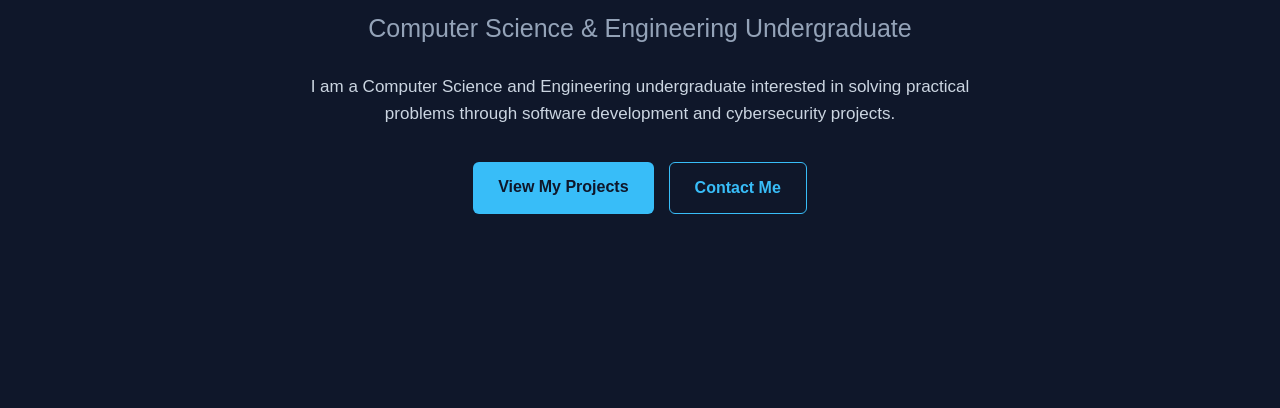
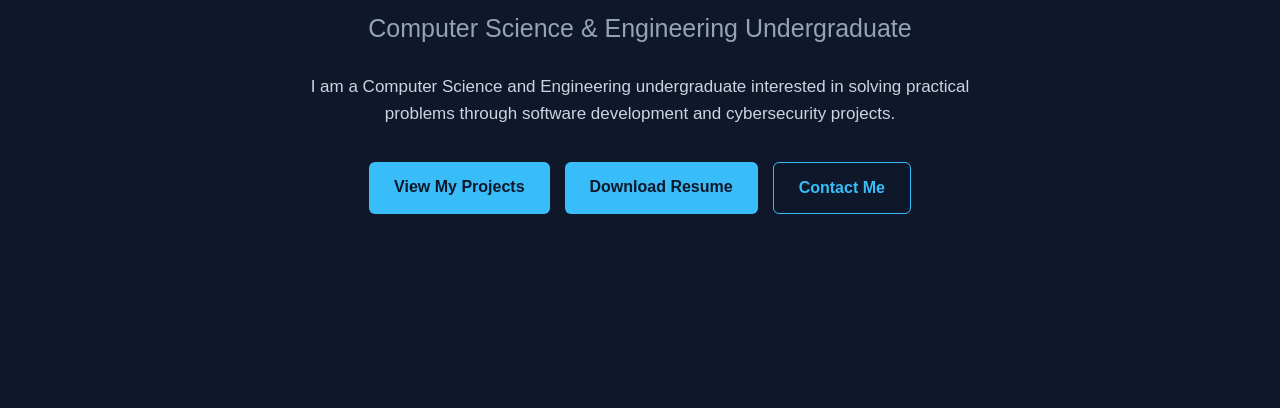
Before and after one commit to keerthisrigedda08/keerthi-portfolio, a plain HTML site: page index.html in a window 1280 px wide. Shown: the part 392-800 px from the top of the page. Drawn offline with Linux system fonts and the light colour scheme.

Commit message:
Add resume download button

```diff
--- a/index.html
+++ b/index.html
@@ -44,13 +44,21 @@
                 development and cybersecurity projects.
             </p>
 
-            <div class="buttons">
-                <a href="#projects" class="btn">View My Projects</a>
+           <div class="buttons">
 
-                <a href="#contact" class="btn secondary">
-                    Contact Me
-                </a>
-            </div>
+    <a href="#projects" class="btn">
+        View My Projects
+    </a>
+
+    <a href="resume.pdf" class="btn" target="_blank">
+        Download Resume
+    </a>
+
+    <a href="#contact" class="btn secondary">
+        Contact Me
+    </a>
+
+</div>
 
         </div>
 
```
